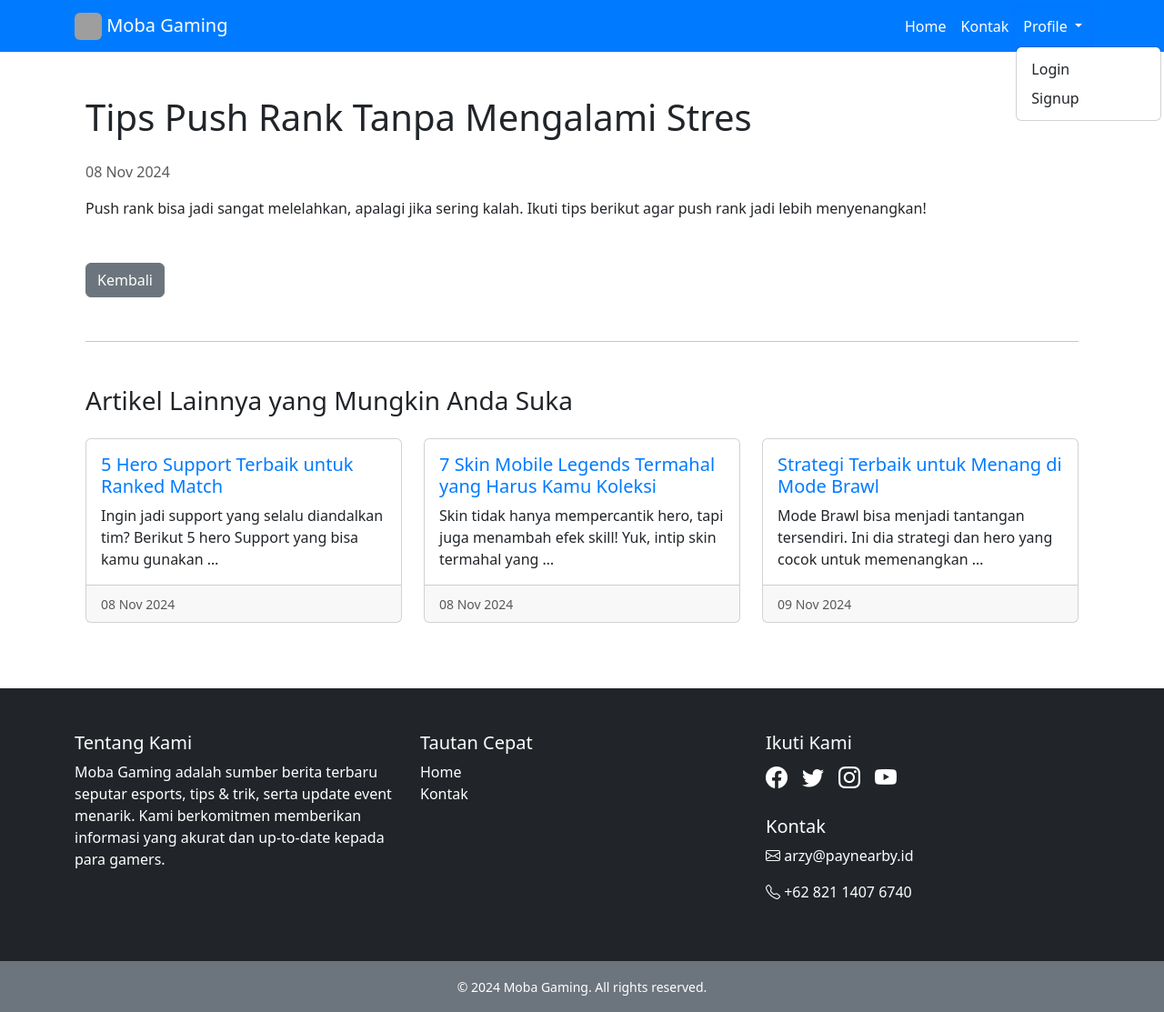
After one commit to mhmmdf/belajardjango, a Django app: a page that uses mylearning/berita/templates/base.html in a window 1280 px wide, after a click on "Profile". The commit adds this page. Shown: the whole page at 91% size. Run offline with Django 5.2, Linux system fonts and the light colour scheme; data comes from the database, SQL or seed files in the repository; both versions use the stored data as it was after the commit; grey boxes are pictures that could not be loaded.

Commit message:
Add feature list article with authentication user

```diff
--- a/mylearning/berita/models.py
+++ b/mylearning/berita/models.py
@@ -1,5 +1,6 @@
 from django.db import models
 from django.utils.text import slugify
+from django.contrib.auth.models import AbstractUser
 
 # Create your models here.
 class Post(models.Model):
--- a/mylearning/berita/templates/base.html
+++ b/mylearning/berita/templates/base.html
@@ -4,30 +4,175 @@
     <meta charset="UTF-8" />
     <meta name="viewport" content="width=device-width, initial-scale=1.0" />
     <title>Django App</title>
+    <!-- Bootstrap CSS -->
+    <link href="https://cdn.jsdelivr.net/npm/bootstrap@5.3.0/dist/css/bootstrap.min.css" rel="stylesheet" />
+    <link href="https://cdn.jsdelivr.net/npm/bootstrap-icons/font/bootstrap-icons.css" rel="stylesheet" />
+    <!-- Bootstrap JS Bundle -->
     <script
       src="https://cdn.jsdelivr.net/npm/bootstrap@5.3.3/dist/js/bootstrap.bundle.min.js"
-      integrity="sha384-YvpcrYf0tY3lHB60NNkmXc5s9fDVZLESaAA55NDzOxhy9GkcIdslK1eN7N6jIeHz"
       crossorigin="anonymous"
     ></script>
+    <style>
+      .navbar-custom {
+        background-color: #007bff; /* Warna biru yang mencolok */
+      }
+      .navbar-custom .navbar-brand,
+      .navbar-custom .nav-link {
+        color: #fff !important; /* Warna teks putih */
+      }
+      .navbar-custom .nav-link:hover {
+        background-color: #0056b3; /* Warna hover */
+        border-radius: 5px;
+      }
+      .dropdown-menu a:hover {
+        background-color: #f1f1f1;
+        color: #007bff !important;
+      }
 
-    <link href="https://cdn.jsdelivr.net/npm/bootstrap@5.3.0/dist/css/bootstrap.min.css" rel="stylesheet" />
-    <link href="https://cdn.jsdelivr.net/npm/bootstrap-icons/font/bootstrap-icons.css" rel="stylesheet" />
+      /* Mengatur ukuran container carousel */
+      .carousel-inner {
+        position: relative;
+        overflow: hidden; /* Menyembunyikan bagian gambar yang keluar dari container */
+        width: 100%;
+        height: 300px; /* Menetapkan tinggi maksimal carousel */
+      }
+
+      /* Mengatur ukuran item carousel */
+      .carousel-item {
+        position: absolute;
+        top: 0;
+        left: 0;
+        width: 100%;
+        height: 100%;
+        transition: transform 0.5s ease-in-out;
+      }
+
+      /* Mengatur gambar agar tetap terjaga rasio dan rounded */
+      .carousel-item img {
+        width: 100%; /* Membuat gambar memenuhi lebar container */
+        height: 100%; /* Membuat gambar memenuhi tinggi container */
+        object-fit: cover; /* Memastikan gambar tidak terdistorsi */
+        border-radius: 20px; /* Membuat gambar menjadi rounded */
+      }
+
+      /* Atur transisi untuk gambar berikutnya dan sebelumnya */
+      .carousel-item-next,
+      .carousel-item-prev {
+        transform: translateX(50%);
+      }
+
+      .carousel-item.active {
+        transform: translateX(0); /* Gambar yang aktif ditampilkan sepenuhnya */
+      }
+    </style>
   </head>
-  <nav class="navbar bg-body-tertiary">
-    <div class="container-fluid">
+  <body>
+    <!-- Navbar -->
+    <nav class="navbar navbar-expand-lg navbar-custom">
+      <div class="container">
         <a class="navbar-brand" href="#">
           <img
             src="https://encrypted-tbn0.gstatic.com/images?q=tbn:ANd9GcTwOYxM_-5UMnr2yh3EVKOVZ7EyyRCfSddB4Q&s"
             alt="Logo"
             width="30"
-          height="24"
+            height="30"
             class="d-inline-block align-text-top rounded"
           />
           Moba Gaming
         </a>
+        <button
+          class="navbar-toggler"
+          type="button"
+          data-bs-toggle="collapse"
+          data-bs-target="#navbarNav"
+          aria-controls="navbarNav"
+          aria-expanded="false"
+          aria-label="Toggle navigation"
+        >
+          <span class="navbar-toggler-icon"></span>
+        </button>
+        <div class="collapse navbar-collapse" id="navbarNav">
+          <ul class="navbar-nav ms-auto">
+            <li class="nav-item">
+              <a class="nav-link" href="{% url 'guest' %}">Home</a>
+            </li>
+            <li class="nav-item">
+              <a class="nav-link" href="#">Kontak</a>
+            </li>
+            <!-- Dropdown -->
+            <li class="nav-item dropdown">
+              <a
+                class="nav-link dropdown-toggle"
+                href="#"
+                id="navbarDropdown"
+                role="button"
+                data-bs-toggle="dropdown"
+                aria-expanded="false"
+              >
+                Profile
+              </a>
+
+              <ul class="dropdown-menu" aria-labelledby="navbarDropdown">
+                {% if user.is_authenticated %}
+                <!-- If user is authenticated, show Logout -->
+                <li><a class="dropdown-item" href="{% url 'logout' %}">Logout</a></li>
+                {% else %}
+                <!-- If user is not authenticated, show Login and Signup -->
+                <li><a class="dropdown-item" href="{% url 'login' %}">Login</a></li>
+                <li><a class="dropdown-item" href="{% url 'signup' %}">Signup</a></li>
+                {% endif %}
+              </ul>
+            </li>
+          </ul>
+        </div>
       </div>
     </nav>
-  <body>
+
+    <!-- Konten -->
     <div class="container mt-5">{% block content %} {% endblock %}</div>
+
+    <!-- Footer -->
+    <footer class="bg-dark text-white mt-5">
+      <div class="container py-5">
+        <div class="row">
+          <!-- About Section -->
+          <div class="col-md-4">
+            <h5>Tentang Kami</h5>
+            <p>
+              Moba Gaming adalah sumber berita terbaru seputar esports, tips & trik, serta update event menarik. Kami
+              berkomitmen memberikan informasi yang akurat dan up-to-date kepada para gamers.
+            </p>
+          </div>
+
+          <!-- Quick Links -->
+          <div class="col-md-4">
+            <h5>Tautan Cepat</h5>
+            <ul class="list-unstyled">
+              <li><a href="{% url 'guest' %}" class="text-white text-decoration-none">Home</a></li>
+              <li><a href="#" class="text-white text-decoration-none">Kontak</a></li>
+            </ul>
+          </div>
+
+          <!-- Social Media & Contact -->
+          <div class="col-md-4">
+            <h5>Ikuti Kami</h5>
+            <div class="d-flex">
+              <a href="#" class="text-white me-3"><i class="bi bi-facebook fs-4"></i></a>
+              <a href="#" class="text-white me-3"><i class="bi bi-twitter fs-4"></i></a>
+              <a href="#" class="text-white me-3"><i class="bi bi-instagram fs-4"></i></a>
+              <a href="#" class="text-white me-3"><i class="bi bi-youtube fs-4"></i></a>
+            </div>
+            <h5 class="mt-4">Kontak</h5>
+            <p><i class="bi bi-envelope"></i> arzy@paynearby.id</p>
+            <p><i class="bi bi-telephone"></i> +62 821 1407 6740</p>
+          </div>
+        </div>
+      </div>
+
+      <!-- Copyright -->
+      <div class="text-center py-3 bg-secondary">
+        <small>&copy; 2024 Moba Gaming. All rights reserved.</small>
+      </div>
+    </footer>
   </body>
 </html>
--- /dev/null
+++ b/mylearning/berita/templates/detail.html
@@ -0,0 +1,34 @@
+{% extends 'base.html' %} {% block content %}
+<div class="container mt-5">
+  <!-- Bagian Konten Utama -->
+  <h1 class="mb-4">{{ posts.title }}</h1>
+  <p class="text-muted">{{ posts.created_at|date:"d M Y" }}</p>
+  <div class="content mb-5">
+    <p>{{ posts.content }}</p>
+  </div>
+  <a href="{% url 'guest' %}" class="btn btn-secondary">Kembali</a>
+
+  <!-- Bagian Saran Artikel -->
+  <hr class="my-5" />
+  <h3 class="mb-4">Artikel Lainnya yang Mungkin Anda Suka</h3>
+  <div class="row">
+    {% for post in related_posts %}
+    <div class="col-md-4 mb-4">
+      <div class="card h-100">
+        <div class="card-body d-flex flex-column">
+          <h5 class="card-title">
+            <a href="{% url 'detail' post.slug %}" style="text-decoration: none; color: #007bff"> {{ post.title }} </a>
+          </h5>
+          <p class="card-text">{{ post.content|truncatewords:15 }}</p>
+        </div>
+        <div class="card-footer text-muted">
+          <small>{{ post.created_at|date:"d M Y" }}</small>
+        </div>
+      </div>
+    </div>
+    {% empty %}
+    <p class="text-muted">Tidak ada artikel lain yang dapat disarankan.</p>
+    {% endfor %}
+  </div>
+</div>
+{% endblock %}
--- a/mylearning/berita/urls.py
+++ b/mylearning/berita/urls.py
@@ -21,8 +21,13 @@ from . import views
 
 
 urlpatterns = [
-    path('', views.home, name='home'),
+    path('', views.guest, name='guest'),
+    path('detail/<slug:slug>/', views.detail, name='detail'),
+    path('dashboard/', views.home, name='home'),
     path('add/', views.add_post, name='add_post'),
     path('update/<slug:slug>/', views.update_post, name='update_post'),
     path('delete/<int:pk>/', views.delete_post, name='delete_post'),
+    path('signup/', views.signup_view, name='signup'),
+    path('login/', views.login_view, name='login'),
+    path('logout/', views.logout_view, name='logout'),
 ]
--- a/mylearning/berita/views.py
+++ b/mylearning/berita/views.py
@@ -1,12 +1,31 @@
 from django.shortcuts import render, redirect, get_object_or_404
 from .models import Post
-from .forms import PostForm
+from .forms import PostForm, SignUpForm
+from django.contrib.auth import authenticate, login, logout
+from django.contrib import messages
+from django.contrib.auth.forms import AuthenticationForm
+from django.contrib.auth.decorators import login_required
+
 
 # Create your views here.
+def guest(request):
+    posts = Post.objects.all().order_by('-created_at')
+    return render(request, 'news.html', {'posts':posts})
+
+def detail(request, slug):
+    posts = get_object_or_404(Post, slug=slug)
+    related_posts = Post.objects.exclude(slug=slug).order_by('?')[:3]
+
+    return render(request, 'detail.html', {
+        'posts': posts,
+        'related_posts': related_posts})
+
+@login_required
 def home(request):
-    posts = Post.objects.all()
+    posts = Post.objects.all().order_by('-created_at')
     return render(request, 'home.html', {'posts':posts})
 
+@login_required
 def add_post(request):
     if request.method == 'POST':
         form = PostForm(request.POST)
@@ -17,6 +36,7 @@ def add_post(request):
         form = PostForm()
     return render(request, 'add_post.html', {'form': form})
 
+@login_required
 def update_post(request, slug):
     post = get_object_or_404(Post, slug=slug)
     if request.method == "POST":
@@ -28,9 +48,52 @@ def update_post(request, slug):
         form = PostForm(instance=post)
     return render(request, 'add_post.html', {'form': form})
 
+@login_required
 def delete_post(request, pk):
     post = get_object_or_404(Post, pk=pk)
     if request.method == "POST":
         post.delete()
         return redirect('home')
     return render(request, 'delete_post.html', {'post': post})
+
+
+# View untuk Signup
+def signup_view(request):
+    if request.method == 'POST':
+        form = SignUpForm(request.POST)
+        if form.is_valid():
+            form.save()
+            username = form.cleaned_data.get('username')
+            messages.success(request, f'Akun {username} berhasil dibuat! Silakan login.')
+            return redirect('login')
+        else:
+            # Jika form tidak valid, tampilkan pesan error
+            messages.error(request, 'Terjadi kesalahan. Silakan periksa form dan coba lagi.')
+            print(form.errors)  # Mencetak error form ke console untuk debugging
+    else:
+        form = SignUpForm()
+    return render(request, 'signup.html', {'form': form})
+
+# View untuk Login
+def login_view(request):
+    if request.method == 'POST':
+        form = AuthenticationForm(request, data=request.POST)
+        if form.is_valid():
+            username = form.cleaned_data.get('username')
+            password = form.cleaned_data.get('password')
+            user = authenticate(request, username=username, password=password)
+            if user is not None:
+                login(request, user)
+                messages.success(request, f'Selamat datang, {username}!')
+                return redirect('home')
+            else:
+                messages.error(request, 'Username atau password salah.')
+    else:
+        form = AuthenticationForm()
+    return render(request, 'login.html', {'form': form})
+
+# View untuk Logout
+def logout_view(request):
+    logout(request)
+    messages.success(request, 'Anda telah logout.')
+    return redirect('login')
```
Also changed, not shown: mylearning/berita/forms.py (+19 -1 lines), mylearning/berita/templates/login.html (added, +8 -0 lines), mylearning/berita/templates/news.html (added, +64 -0 lines), mylearning/berita/templates/signup.html (added, +8 -0 lines), mylearning/mylearning/settings.py (+7 -0 lines), mylearning/db.sqlite3, mylearning/static/images/banner1.jpeg (added), mylearning/static/images/banner2.jpeg (added). Lines whose indentation alone changed are shown as unchanged.
